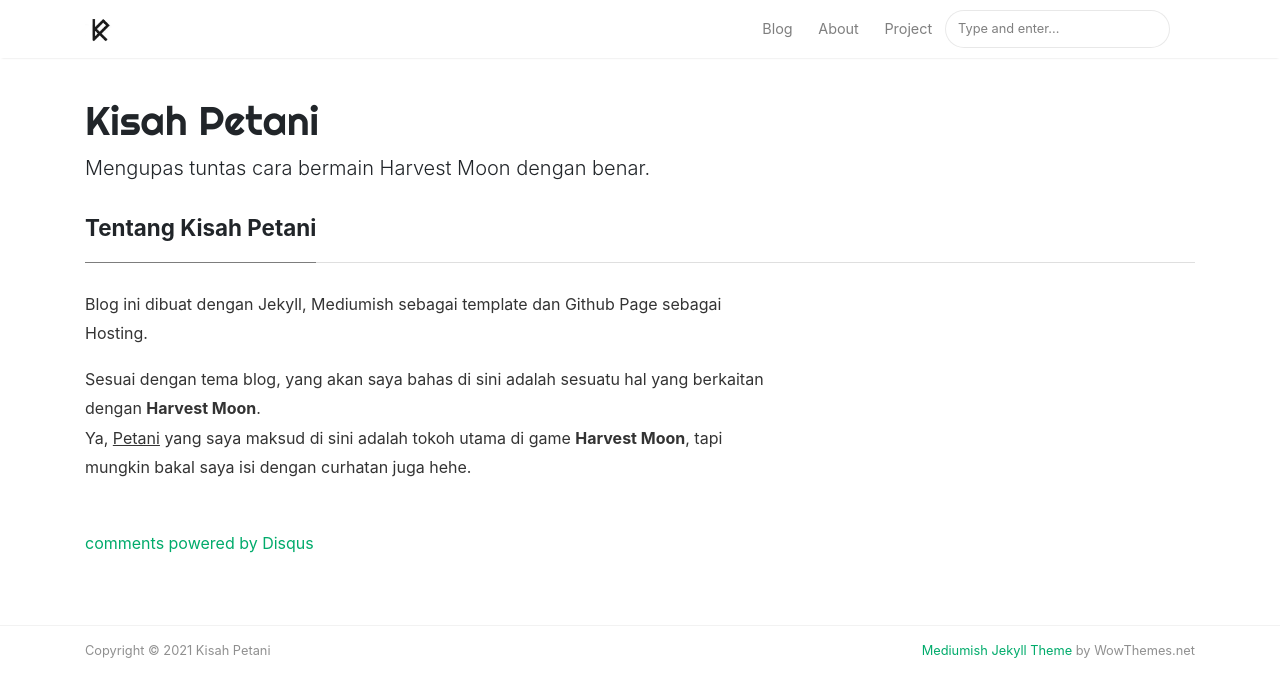
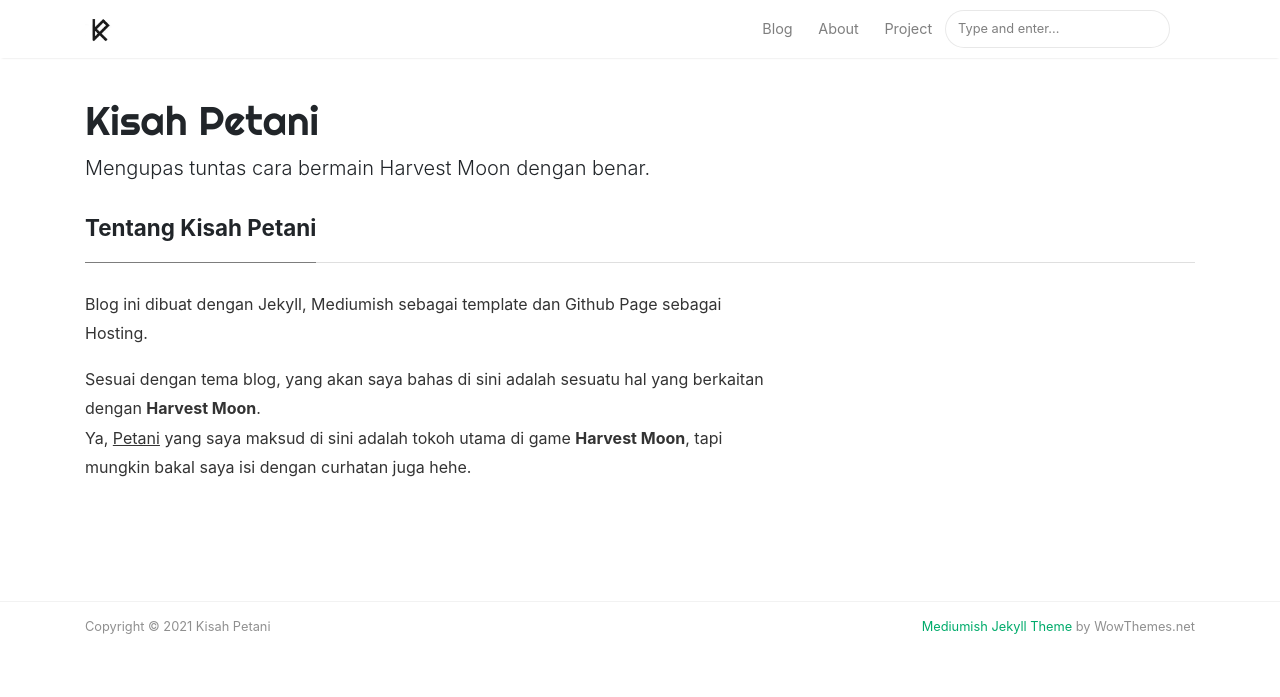
Before and after one commit to kisahpetani/kisahpetani.github.io, a Jekyll site: the page built from _pages/about.md, in a window 1280 px wide. Shown: the top 697 px of the page. Built offline with Jekyll 4.4.1, drawn with Linux system fonts in a browser that asks for light colours; nearby versions of some CDN libraries; comment, search, counter and statistics services are not loaded; part of the change alters nothing that is shown.

Commit message:
Update disqus.html

```diff
--- a/_includes/disqus.html
+++ b/_includes/disqus.html
@@ -1,14 +1,11 @@
 <section class="disqus">
     <div id="disqus_thread"></div>
-    <script type="text/javascript">
-        var disqus_shortname = '{{site.disqus}}';
-        var disqus_developer = 0;
-        (function() {
-            var dsq = document.createElement('script'); dsq.type = 'text/javascript'; dsq.async = true;
-            dsq.src = window.location.protocol + '//' + disqus_shortname + '.disqus.com/embed.js';
-            (document.getElementsByTagName('head')[0] || document.getElementsByTagName('body')[0]).appendChild(dsq);
-        })();
-    </script>
-    <noscript>Please enable JavaScript to view the <a href="http://disqus.com/?ref_noscript">comments powered by Disqus.</a></noscript>
-    <a href="http://disqus.com" class="dsq-brlink">comments powered by <span class="logo-disqus">Disqus</span></a>
+    <div  id="fb-root"></div>
+<script>(function(d, s, id) {
+var  js, fjs = d.getElementsByTagName(s)[0];
+if (d.getElementById(id)) return;
+js = d.createElement(s); js.id = id;
+js.src = "//connect.facebook.net/en_US/all.js#xfbml=1&appId=756630065295142";
+fjs.parentNode.insertBefore(js, fjs);
+}(document, 'script', 'facebook-jssdk'));</script>
 </section>
```
